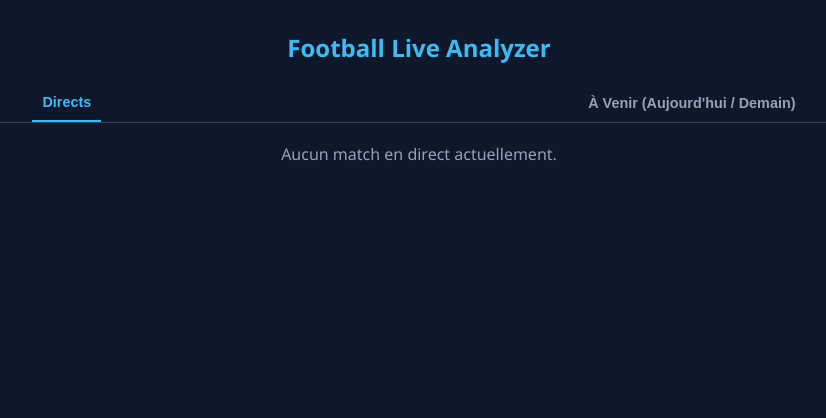
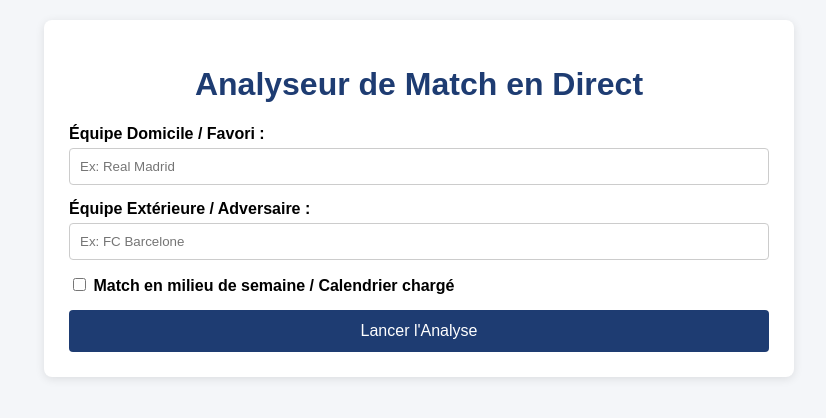
Before and after one commit to alphaabdoulaye/football_analyzer, a Flask app: page / in a window 1280 px wide. Shown: the top 418 px of the page, without its empty margins (221-1047 px from the left). Run offline with Flask 3, Linux system fonts and the light colour scheme.

Commit message:
Update index.html

```diff
--- a/templates/index.html
+++ b/templates/index.html
@@ -3,168 +3,62 @@
 <head>
     <meta charset="UTF-8">
     <meta name="viewport" content="width=device-width, initial-scale=1.0">
-    <title>Football Live Analyzer</title>
+    <title>Analyse de Match de Football</title>
     <style>
-        body {
-            font-family: 'Segoe UI', Tahoma, Geneva, Verdana, sans-serif;
-            background-color: #0f172a;
-            color: #f8fafc;
-            margin: 0;
-            padding: 15px;
-        }
-        h1 {
-            text-align: center;
-            color: #38bdf8;
-            font-size: 1.5rem;
-            margin-bottom: 20px;
-        }
-        .tabs {
-            display: flex;
-            justify-content: space-around;
-            margin-bottom: 20px;
-            border-bottom: 1px solid #334155;
-        }
-        .tab-btn {
-            background: none;
-            border: none;
-            color: #94a3b8;
-            padding: 10px;
-            font-size: 0.9rem;
-            font-weight: bold;
-            cursor: pointer;
-        }
-        .tab-btn.active {
-            color: #38bdf8;
-            border-bottom: 2px solid #38bdf8;
-        }
-        .tab-content {
-            display: none;
-        }
-        .tab-content.active {
-            display: block;
-        }
-        .card {
-            background-color: #1e293b;
-            border-radius: 8px;
-            padding: 15px;
-            margin-bottom: 15px;
-            box-shadow: 0 4px 6px -1px rgba(0, 0, 0, 0.1);
-        }
-        .league {
-            font-size: 0.8rem;
-            color: #94a3b8;
-            text-transform: uppercase;
-            font-weight: bold;
-        }
-        .teams {
-            font-size: 1.1rem;
-            font-weight: bold;
-            color: #ffffff;
-            margin: 5px 0;
-        }
-        .time {
-            font-size: 0.85rem;
-            color: #fbbf24;
-            margin-bottom: 10px;
-        }
-        .badge {
-            display: inline-block;
-            padding: 3px 8px;
-            border-radius: 4px;
-            font-size: 0.75rem;
-            font-weight: bold;
-            float: right;
-        }
-        .badge-sur {
-            background-color: #059669;
-            color: #ffffff;
-        }
-        .badge-watch {
-            background-color: #d97706;
-            color: #ffffff;
-        }
-        .predictions {
-            background-color: #0f172a;
-            padding: 10px;
-            border-radius: 6px;
-            margin-top: 10px;
-        }
-        .pred-item {
-            font-size: 0.9rem;
-            color: #4ade80;
-            margin: 3px 0;
-        }
-        .signals {
-            font-size: 0.8rem;
-            color: #cbd5e1;
-            margin-top: 8px;
-            border-top: 1px solid #334155;
-            padding-top: 6px;
-        }
+        body { font-family: Arial, sans-serif; margin: 20px; background-color: #f4f6f9; }
+        .container { max-width: 700px; margin: auto; background: white; padding: 25px; border-radius: 8px; box-shadow: 0 2px 10px rgba(0,0,0,0.1); }
+        h1 { text-align: center; color: #1e3c72; }
+        .form-group { margin-bottom: 15px; }
+        label { display: block; margin-bottom: 5px; font-weight: bold; }
+        input[type="text"] { width: 100%; padding: 10px; border: 1px solid #ccc; border-radius: 4px; box-sizing: border-box; }
+        .checkbox-group { margin: 15px 0; }
+        button { width: 100%; padding: 12px; background-color: #1e3c72; color: white; border: none; border-radius: 4px; font-size: 16px; cursor: pointer; }
+        button:hover { background-color: #2a5298; }
+        .result-card { margin-top: 25px; padding: 15px; background: #eef2f5; border-left: 5px solid #1e3c72; border-radius: 4px; }
+        .alert { color: #d9534f; font-weight: bold; }
     </style>
 </head>
 <body>
+    <div class="container">
+        <h1>Analyseur de Match en Direct</h1>
+        <form method="POST">
+            <div class="form-group">
+                <label for="team_a">Équipe Domicile / Favori :</label>
+                <input type="text" id="team_a" name="team_a" placeholder="Ex: Real Madrid" required>
+            </div>
+            <div class="form-group">
+                <label for="team_b">Équipe Extérieure / Adversaire :</label>
+                <input type="text" id="team_b" name="team_b" placeholder="Ex: FC Barcelone" required>
+            </div>
+            <div class="checkbox-group">
+                <label>
+                    <input type="checkbox" name="heavy_schedule"> Match en milieu de semaine / Calendrier chargé
+                </label>
+            </div>
+            <button type="submit">Lancer l'Analyse</button>
+        </form>
 
-    <h1>Football Live Analyzer</h1>
+        {% if result %}
+        <div class="result-card">
+            <h2>Résultat : {{ result.team_a }} vs {{ result.team_b }}</h2>
+            <p><strong>Probabilité BTTS :</strong> {{ result.btts_probability }}</p>
+            <p><strong>Tendance xG Favori :</strong> {{ result.xg_favorite_trend }}</p>
+            <p><strong>Fragilité Défensive :</strong> {{ result.defensive_vulnerability }}</p>
 
-    <div class="tabs">
-        <button class="tab-btn active" onclick="switchTab('directs')">Directs</button>
-        <button class="tab-btn" onclick="switchTab('upcoming')">À Venir (Aujourd'hui / Demain)</button>
-    </div>
+            {% if result.notes %}
+                <div class="alert">
+                    <ul>
+                    {% for note in result.notes %}
+                        <li>{{ note }}</li>
+                    {% endfor %}
+                    </ul>
+                </div>
+            {% endif %}
 
-    <!-- Onglet Directs -->
-    <div id="directs" class="tab-content active">
-        {% if live %}
-            {% for m in live %}
-            <div class="card">
-                <span class="badge {% if m.score_confiance >= 82 %}badge-sur{% else %}badge-watch{% endif %}">
-                    {{ m.statut }} ({{ m.score_confiance }}%)
-                </span>
-                <div class="league">{{ m.league }}</div>
-                <div class="teams">{{ m.teams }}</div>
-                <div class="time">Score Live : {{ m.score }}</div>
-                <div class="predictions">
-                    <div class="pred-item">Option 1 : {{ m.pred1 }}</div>
-                    <div class="pred-item">Option 2 : {{ m.pred2 }}</div>
-                </div>
-                <div class="signals">Analyse : {{ m.signaux }}</div>
-            </div>
-            {% endfor %}
-        {% else %}
-            <p style="text-align: center; color: #94a3b8;">Aucun match en direct actuellement.</p>
+            <h3>Données récentes extraites (Google) :</h3>
+            <p style="font-size: 0.9em; color: #555;">{{ result.raw_snippets }}</p>
+        </div>
         {% endif %}
     </div>
-
-    <!-- Onglet À Venir -->
-    <div id="upcoming" class="tab-content">
-        {% if upcoming %}
-            {% for m in upcoming %}
-            <div class="card">
-                <span class="badge {% if m.score_confiance >= 82 %}badge-sur{% else %}badge-watch{% endif %}">
-                    {{ m.statut }} ({{ m.score_confiance }}%)
-                </span>
-                <div class="league">{{ m.league }}</div>
-                <div class="teams">{{ m.teams }}</div>
-                <div class="time">Coup d'envoi : {{ m.heure }}</div>
-                <div class="predictions">
-                    <div class="pred-item">Option 1 : {{ m.pred1 }}</div>
-                    <div class="pred-item">Option 2 : {{ m.pred2 }}</div>
-                </div>
-                <div class="signals">Analyse : {{ m.signaux }}</div>
-            </div>
-            {% endfor %}
-        {% else %}
-            <p style="text-align: center; color: #94a3b8;">Aucun match à venir programmé.</p>
-        {% endif %}
-    </div>
-
-    <script>
-        function switchTab(tabId) {
-            document.querySelectorAll('.tab-content').forEach(c => c.classList.remove('active'));
-            document.querySelectorAll('.tab-btn').forEach(b => b.classList.remove('active'));
-            document.getElementById(tabId).classList.add('active');
-            event.currentTarget.classList.add('active');
-        }
-    </script>
 </body>
 </html>
```
